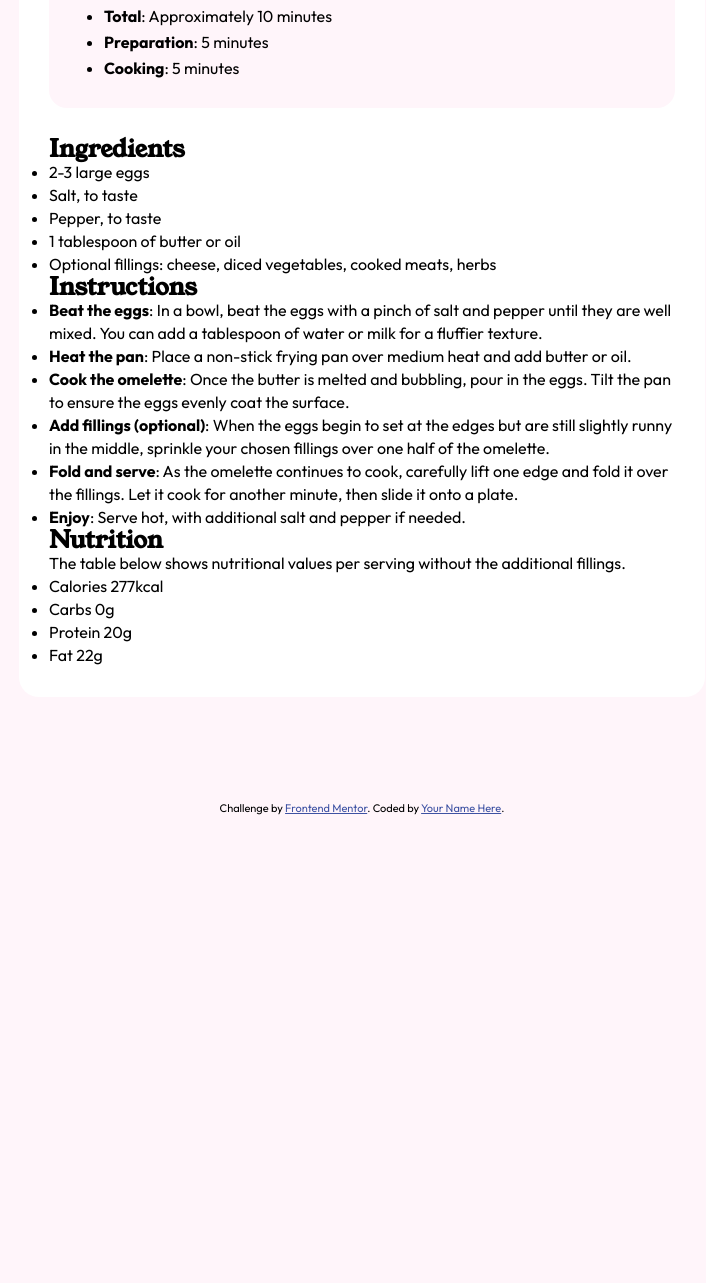
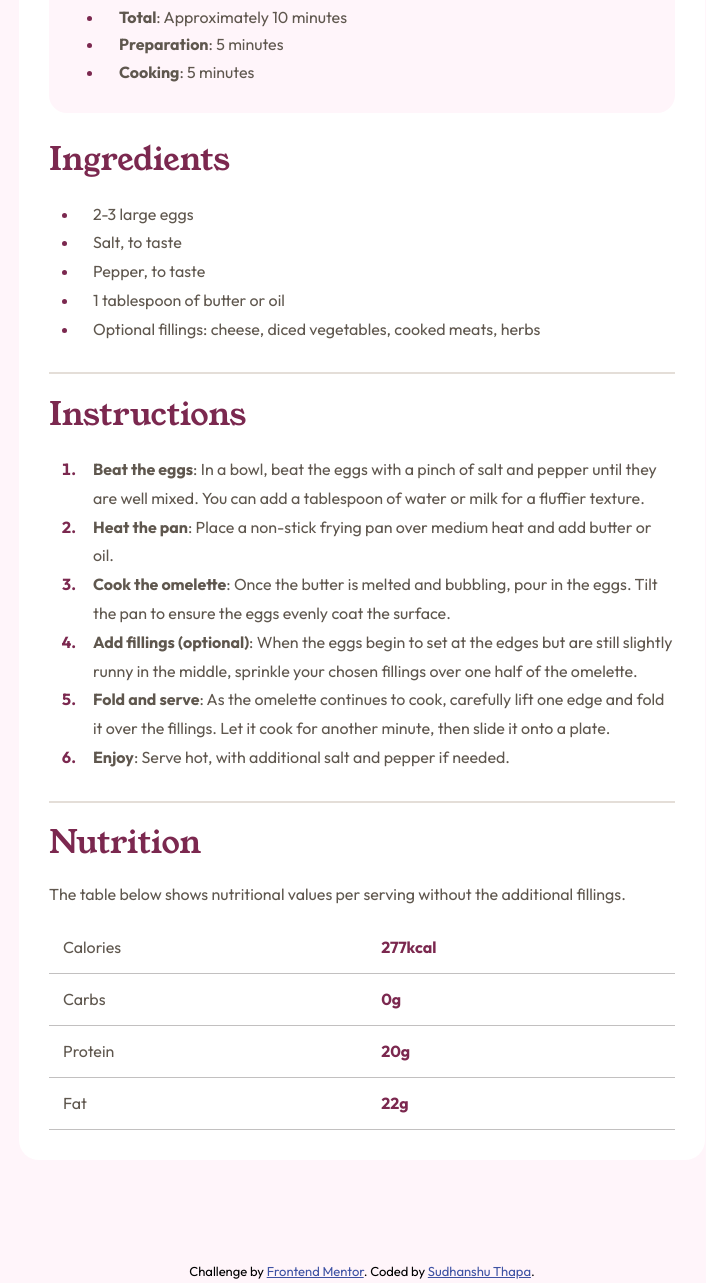
Before and after one commit to Sudhanshu943/Recipe-Page-main, a plain HTML site: page index.html in a window 1280 px wide. Shown: the part 642-1925 px from the top of the page, without its empty margins (278-984 px from the left). Before the commit the page ends 1462 px from the top, so only its background shows below. Drawn offline with Linux system fonts and the light colour scheme.

Commit message:
page making done with responsive layout

```diff
--- a/index.html
+++ b/index.html
@@ -15,6 +15,7 @@
   <body>
     <main class="container">
       <img src="assets/images/image-omelette.jpeg" alt="Omelette Dish" />
+      <div class="content">
         <h1 class="recipe-name">Simple Omelette Recipe</h1>
         <p class="description">
           An easy and quick dish, perfect for any meal. This classic omelette
@@ -24,9 +25,14 @@
         <div class="pre-time">
           <h3>Preparation time</h3>
           <ul>
-          <li><b>Total</b>: Approximately 10 minutes</li>
-          <li><b>Preparation</b>: 5 minutes</li>
-          <li><b>Cooking</b>: 5 minutes</li>
+            <li>
+              <span style="font-weight: 700">Total</span>: Approximately 10
+              minutes
+            </li>
+            <li>
+              <span style="font-weight: 700">Preparation</span>: 5 minutes
+            </li>
+            <li><span style="font-weight: 700">Cooking</span>: 5 minutes</li>
           </ul>
         </div>
         <div class="ingredient">
@@ -41,74 +47,82 @@
             </li>
           </ul>
         </div>
+        <hr />
         <div class="instruction">
           <h2>Instructions</h2>
-        <ul>
+          <ol>
             <li>
-            <b>Beat the eggs</b>: In a bowl, beat the eggs with a pinch of salt
-            and pepper until they are well mixed. You can add a tablespoon of
-            water or milk for a fluffier texture.
+              <span style="font-weight: 700">Beat the eggs</span>: In a bowl,
+              beat the eggs with a pinch of salt and pepper until they are well
+              mixed. You can add a tablespoon of water or milk for a fluffier
+              texture.
             </li>
             <li>
-            <b>Heat the pan</b>: Place a non-stick frying pan over medium heat
-            and add butter or oil.
+              <span style="font-weight: 700">Heat the pan</span>: Place a
+              non-stick frying pan over medium heat and add butter or oil.
             </li>
 
             <li>
-            <b>Cook the omelette</b>: Once the butter is melted and bubbling,
-            pour in the eggs. Tilt the pan to ensure the eggs evenly coat the
-            surface.
+              <span style="font-weight: 700">Cook the omelette</span>: Once the
+              butter is melted and bubbling, pour in the eggs. Tilt the pan to
+              ensure the eggs evenly coat the surface.
             </li>
 
             <li>
-            <b>Add fillings (optional)</b>: When the eggs begin to set at the
-            edges but are still slightly runny in the middle, sprinkle your
-            chosen fillings over one half of the omelette.
+              <span style="font-weight: 700">Add fillings (optional)</span>:
+              When the eggs begin to set at the edges but are still slightly
+              runny in the middle, sprinkle your chosen fillings over one half
+              of the omelette.
             </li>
 
             <li>
-            <b>Fold and serve</b>: As the omelette continues to cook, carefully
-            lift one edge and fold it over the fillings. Let it cook for another
-            minute, then slide it onto a plate.
+              <span style="font-weight: 700">Fold and serve</span>: As the
+              omelette continues to cook, carefully lift one edge and fold it
+              over the fillings. Let it cook for another minute, then slide it
+              onto a plate.
             </li>
             <li>
-            <b>Enjoy</b>: Serve hot, with additional salt and pepper if needed.
+              <span style="font-weight: 700">Enjoy</span>: Serve hot, with
+              additional salt and pepper if needed.
             </li>
-        </ul>
+          </ol>
         </div>
+        <hr />
         <div class="nutrition">
           <h2>Nutrition</h2>
-
           <p>
             The table below shows nutritional values per serving without the
             additional fillings.
           </p>
-        <ul>
-          <li>
-            <span>Calories</span>
-            <span>277kcal</span>
-          </li>
-          <li>
-            <span>Carbs</span>
-            <span>0g</span>
-          </li>
-          <li>
-            <span>Protein</span>
-            <span>20g</span>
-          </li>
-
-          <li>
-            <span>Fat</span>
-            <span>22g</span>
-          </li>
-        </ul>
+          <table>
+            <tr>
+              <td>Calories</td>
+              <td class="value">277kcal</td>
+            </tr>
+            <tr>
+              <td>Carbs</td>
+              <td class="value">0g</td>
+            </tr>
+            <tr>
+              <td>Protein</td>
+              <td class="value">20g</td>
+            </tr>
+            <tr>
+              <td>Fat</td>
+              <td class="value">22g</td>
+            </tr>
+          </table>
+        </div>
       </div>
     </main>
     <div class="attribution">
       Challenge by
       <a href="https://www.frontendmentor.io?ref=challenge" target="_blank"
         >Frontend Mentor</a
-      >. Coded by <a href="#">Your Name Here</a>.
+      >. Coded by
+      <a href="https://www.linkedin.com/in/sudhanshu-thapa-1827a6272"
+        >Sudhanshu Thapa</a
+      >.
     </div>
   </body>
 </html>
--- a/style.css
+++ b/style.css
@@ -34,6 +34,10 @@ h1,
 h2 {
   font-family: "Young Serif", sans-serif;
 }
+hr {
+  margin: 1.8em 0;
+  border: 1px solid var(--Stone150);
+}
 
 .container {
   max-width: 686px;
@@ -63,21 +67,107 @@ img {
   padding: 27px;
   background: var(--Rose50);
   border-radius: 18px;
-  margin: 30px 0;
+  margin: 35px 0;
 }
 
 .pre-time h3 {
-  margin-bottom: 20px;
+  font-size: x-large;
+  margin-bottom: 1rem;
   color: var(--Rose800);
 }
 
 .pre-time li {
   margin-left: 28px;
-  line-height: 26px;
+  padding-left: 15px;
+  line-height: 1.7rem;
+  color: var(--Stone600);
+  &::marker {
+    color: var(--Rose800);
+  }
+}
+
+.ingredient h2,
+.instruction h2,
+.nutrition h2 {
+  color: var(--Rose800);
+  font-weight: 500;
+  margin-bottom: 0.9em;
+  font-size: xx-large;
+}
+.ingredient ul li {
+  margin-left: 30px;
+  line-height: 1.8rem;
+  padding-left: 14px;
+  color: var(--Stone600);
+  &::marker {
+    color: var(--Rose800);
+    font-weight: 700;
+  }
+}
+
+.instruction ol li {
+  margin-left: 30px;
+  line-height: 1.8rem;
+  list-style: decimal;
+  color: var(--Stone600);
+  padding-left: 14px;
+}
+.instruction ol li::marker {
+  color: var(--Rose800);
+  font-weight: 700;
+}
+
+.nutrition p {
+  color: var(--Stone600);
+  margin-bottom: 1em;
+}
+
+.nutrition table {
+  width: 100%;
+  border-collapse: collapse;
+}
+.nutrition table tr {
+  border-bottom: 1.5px solid #c2c0c0;
+}
+
+.nutrition table td {
+  padding: 14px;
+  color: var(--Stone600);
+}
+.nutrition table .value {
+  color: var(--Rose800);
+  font-weight: bold;
+}
+
+@media (max-width: 767px) {
+  body {
+    display: flex;
+    background: var(--White);
+  }
+  .container {
+    max-width: 100%;
+    padding: 0;
+    margin: 0;
+    border-radius: 20px;
+    background: var(--White);
+  }
+
+  img {
+    border-radius: 0;
+    margin-bottom: 0;
+  }
+  .content {
+    padding: 30px;
+  }
+
+  .recipe-name {
+    font-size: 2rem;
+    line-height: 35px;
+  }
 }
 
 .attribution {
-  font-size: 11px;
+  font-size: 13px;
   text-align: center;
 }
 .attribution a {
```
Lines whose indentation alone changed are shown as unchanged.
